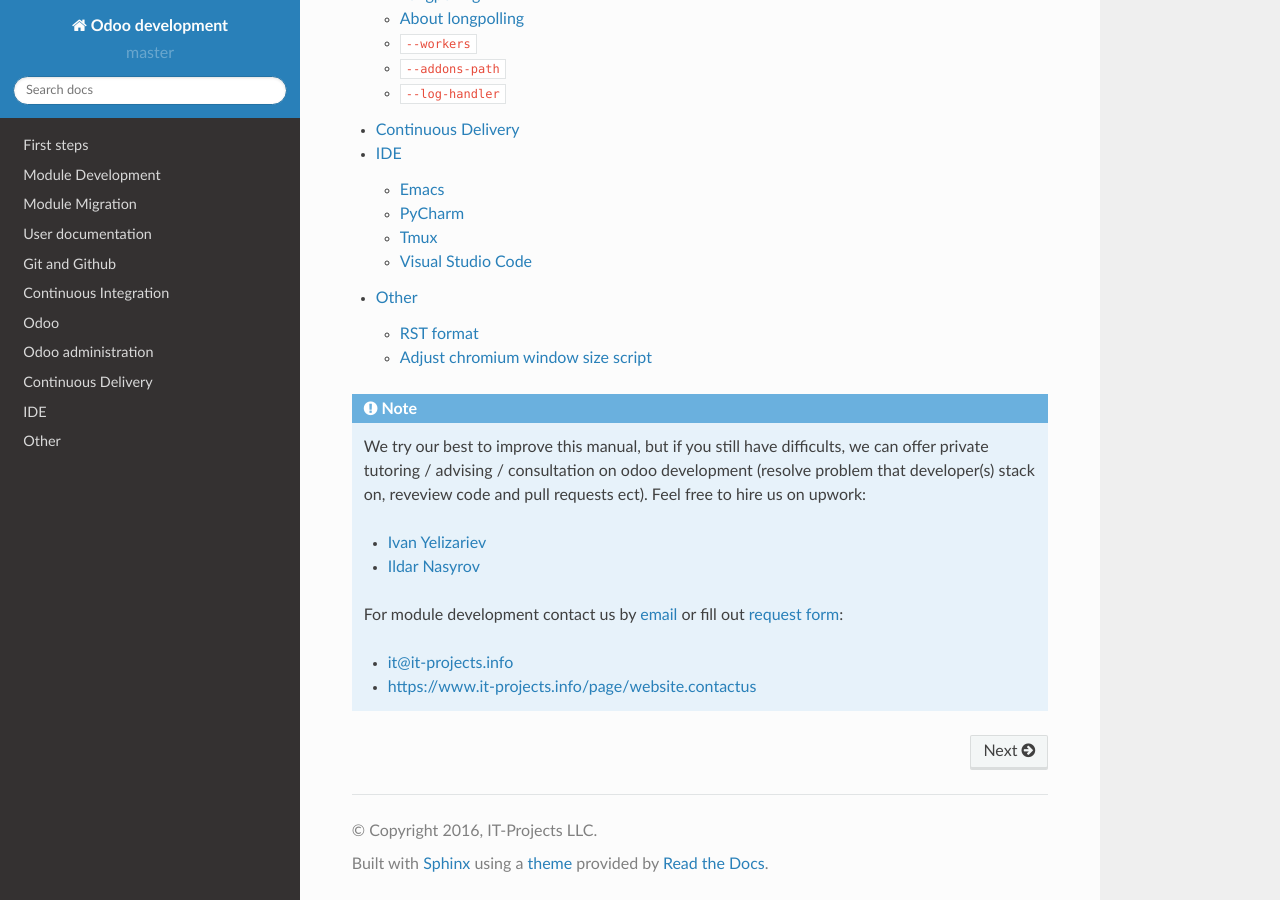
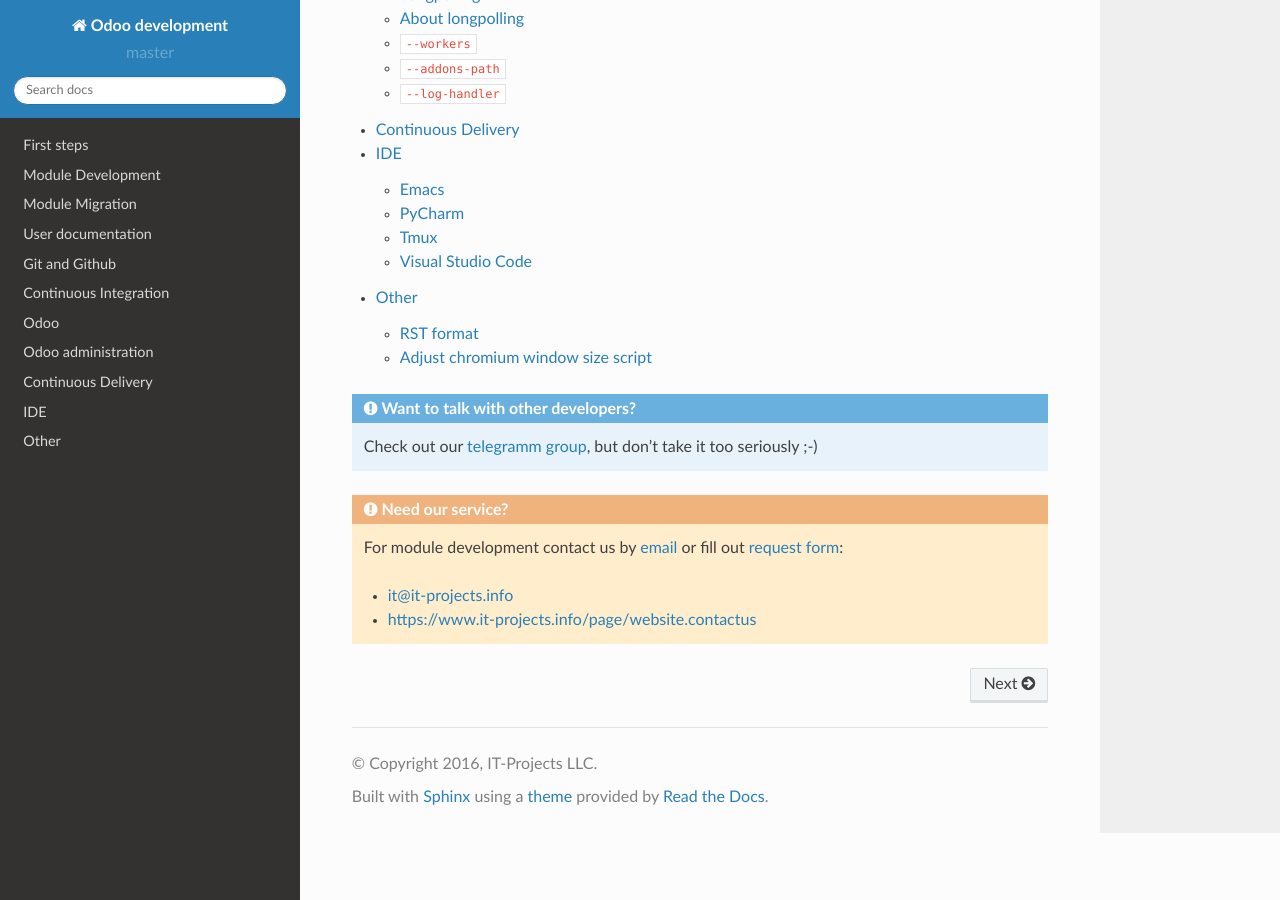
Before and after one commit to itpp-labs/odoo-development, a Sphinx documentation site: the page built from docs/index.rst, in a window 1280 px wide and 900 px high, scrolled down 1701 px. Built offline with Sphinx 7.4.7 and the Read the Docs theme 2.0.0, drawn with Linux system fonts in a browser that asks for light colours; pages that are not in the unit, such as notebooks, are missing from menus.

Commit message:
main page: add link to telegram group; remove upwork links;

```diff
--- a/docs/index.rst
+++ b/docs/index.rst
@@ -23,10 +23,15 @@
    other/index
 
 
-.. note:: We try our best to improve this manual, but if you still have difficults, we can offer private tutoring / advising / consultation on odoo development (resolve problem that developer(s) stack on, reveview code and pull requests ect). Feel free to hire us on upwork:
 
-   * `Ivan Yelizariev <https://www.upwork.com/fl/ivanyelizariev>`__
-   * `Ildar Nasyrov <https://www.upwork.com/fl/ildarnasyrov>`__
+.. admonition:: Want to talk with other developers?
+   :class: note
+
+   Check out our `telegramm group <https://t.me/joinchat/AAAAAAzvae_5DjgiXpgEHg>`__, but don't take it too seriously ;-)
+
+
+.. admonition:: Need our service?
+   :class: warning
 
    For module development contact us by `email <mailto:it@it-projects.info>`__ or fill out `request form <https://www.it-projects.info/page/website.contactus>`__:
 
```
